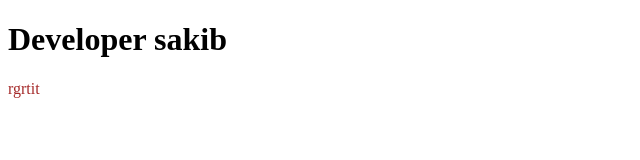
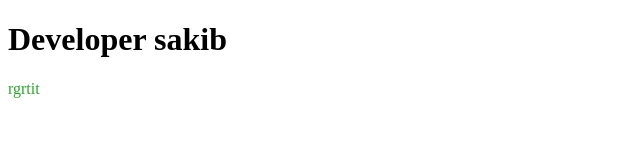
Before and after one commit to sakibbiswas/my-3rd-repo, a plain HTML site: page index.html in a window 1280 px wide. Shown: the full height of the page, 0-640 px from the left. Drawn offline with Linux system fonts and the light colour scheme.

Commit message:
color changed

```diff
--- a/style.css
+++ b/style.css
@@ -1,3 +1,3 @@
 p{
-    color: brown;
+    color: rgb(42, 165, 44);
 }
```
